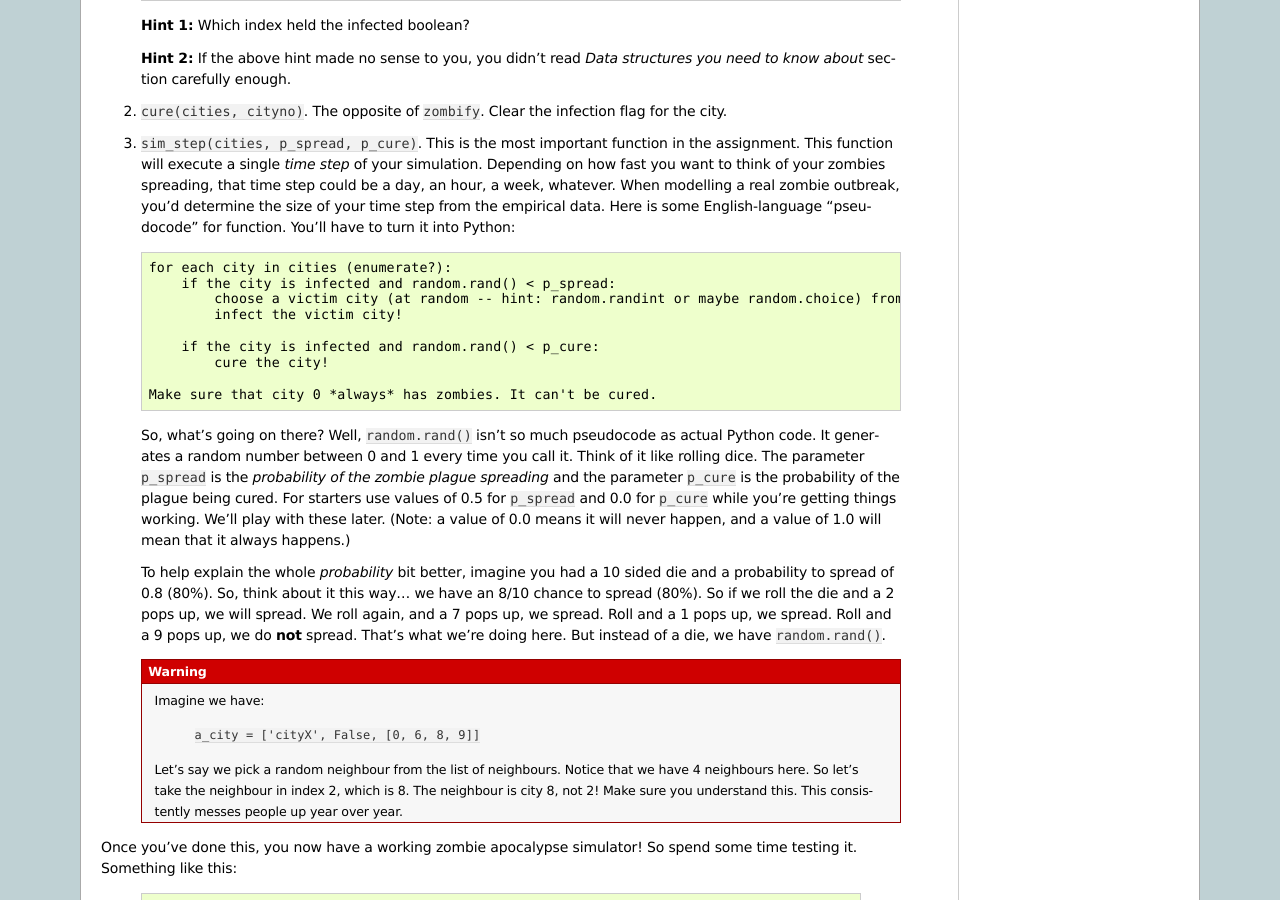
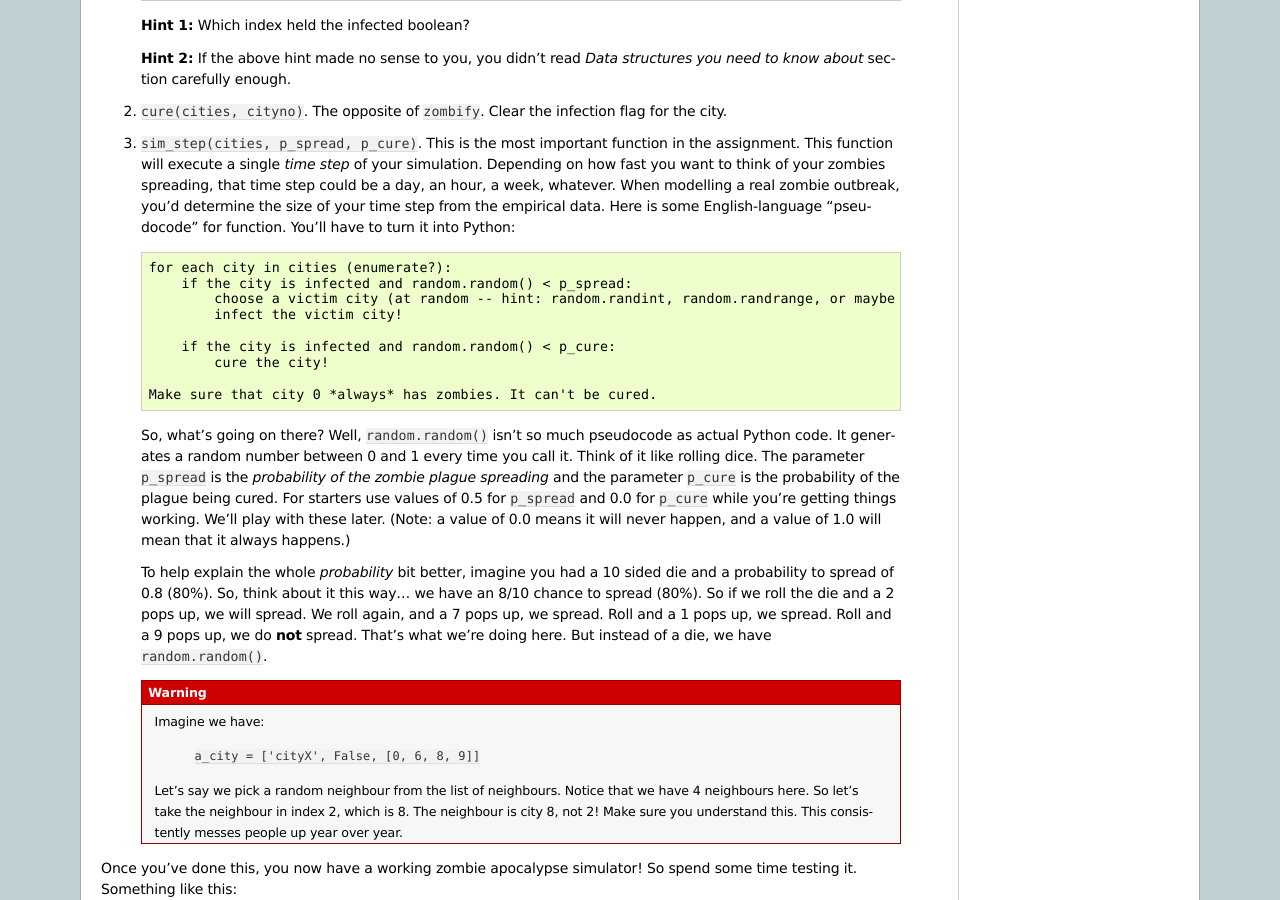
Before and after one commit to jameshughes89/cs101, a Sphinx documentation site: the page built from source/asn2.rst, in a window 1280 px wide and 900 px high, scrolled down 5083 px. Built offline with Sphinx 7.4.7, drawn with Linux system fonts in a browser that asks for light colours.

Commit message:
use actual function names

```diff
--- a/source/asn2.rst
+++ b/source/asn2.rst
@@ -143,18 +143,18 @@
 3. ``sim_step(cities, p_spread, p_cure)``. This is the most important function in the assignment. This function will execute a single *time step* of your simulation. Depending on how fast you want to think of your zombies spreading, that time step could be a day, an hour, a week, whatever. When modelling a real zombie outbreak, you'd determine the size of your time step from the empirical data. Here is some English-language "pseudocode" for function. You'll have to turn it into Python::
 
     for each city in cities (enumerate?):
-        if the city is infected and random.rand() < p_spread:
-            choose a victim city (at random -- hint: random.randint or maybe random.choice) from the list of this city's neighbours
+        if the city is infected and random.random() < p_spread:
+            choose a victim city (at random -- hint: random.randint, random.randrange, or maybe random.choice) from the list of this city's neighbours
             infect the victim city!
 
-        if the city is infected and random.rand() < p_cure:
+        if the city is infected and random.random() < p_cure:
             cure the city!
 
     Make sure that city 0 *always* has zombies. It can't be cured.
 
-   So, what's going on there? Well, ``random.rand()`` isn't so much pseudocode as actual Python code. It generates a random number between 0 and 1 every time you call it. Think of it like rolling dice. The parameter ``p_spread`` is the *probability of the zombie plague spreading* and the parameter ``p_cure`` is the probability of the plague being cured. For starters use values of 0.5 for ``p_spread`` and 0.0 for ``p_cure`` while you're getting things working. We'll play with these later. (Note: a value of 0.0 means it will never happen, and a value of 1.0 will mean that it always happens.)
+   So, what's going on there? Well, ``random.random()`` isn't so much pseudocode as actual Python code. It generates a random number between 0 and 1 every time you call it. Think of it like rolling dice. The parameter ``p_spread`` is the *probability of the zombie plague spreading* and the parameter ``p_cure`` is the probability of the plague being cured. For starters use values of 0.5 for ``p_spread`` and 0.0 for ``p_cure`` while you're getting things working. We'll play with these later. (Note: a value of 0.0 means it will never happen, and a value of 1.0 will mean that it always happens.)
 
-   To help explain the whole *probability* bit better, imagine you had a 10 sided die and a probability to spread of 0.8 (80%). So, think about it this way... we have an 8/10 chance to spread (80%). So if we roll the die and a 2 pops up, we will spread. We roll again, and a 7 pops up, we spread. Roll and a 1 pops up, we spread. Roll and a 9 pops up, we do **not** spread. That's what we're doing here. But instead of a die, we have ``random.rand()``.
+   To help explain the whole *probability* bit better, imagine you had a 10 sided die and a probability to spread of 0.8 (80%). So, think about it this way... we have an 8/10 chance to spread (80%). So if we roll the die and a 2 pops up, we will spread. We roll again, and a 7 pops up, we spread. Roll and a 1 pops up, we spread. Roll and a 9 pops up, we do **not** spread. That's what we're doing here. But instead of a die, we have ``random.random()``.
 
    .. warning::
 
```
